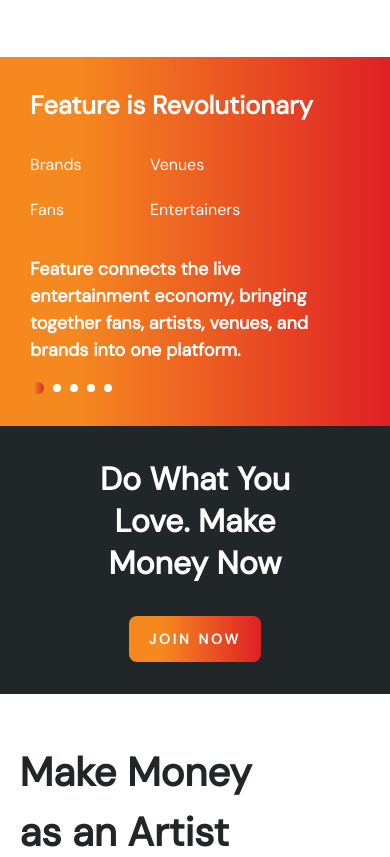
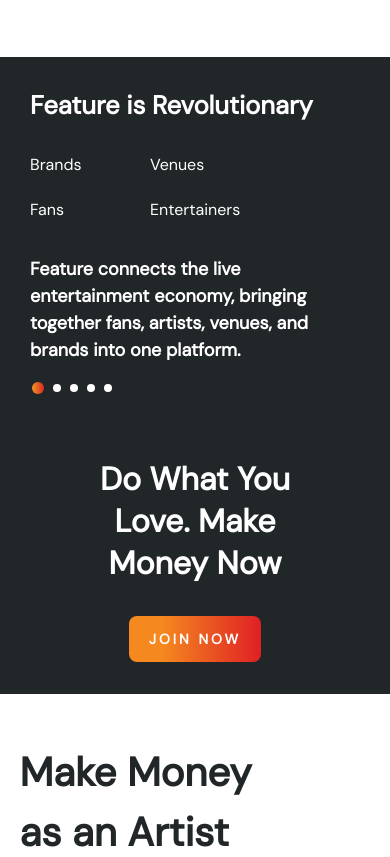
Before and after one commit to m-zamil/feature-app, a plain HTML site: page pages/artist.html in a window 390 px wide. Shown: the part 1459-2316 px from the top of the page. Drawn offline with Linux system fonts and the light colour scheme.

Commit message:
Finished

```diff
--- a/css/artist.css
+++ b/css/artist.css
@@ -412,4 +412,8 @@ ul {
   .dot {
     display: inline-block;
   }
+  .mySlides-0 .features__slider--wrapper {
+    background-color: #212629 !important;
+    background: #212629;
+  }
 }
--- a/pages/artist.html
+++ b/pages/artist.html
@@ -139,7 +139,7 @@
                   <span class="dot" onclick="currentSlide(5)"></span>
                 </div>
               </div>
-              <div class="desktop-show features__slider--image"><img src="../images/slider-1.png" alt="" /></div>
+              <div class="desktop-show features__slider--image" style="justify-content: flex-start"><img src="../images/entertainment-1.png" alt="" style="max-width: 550px" /></div>
             </section>
           </div>
         </div>
```
